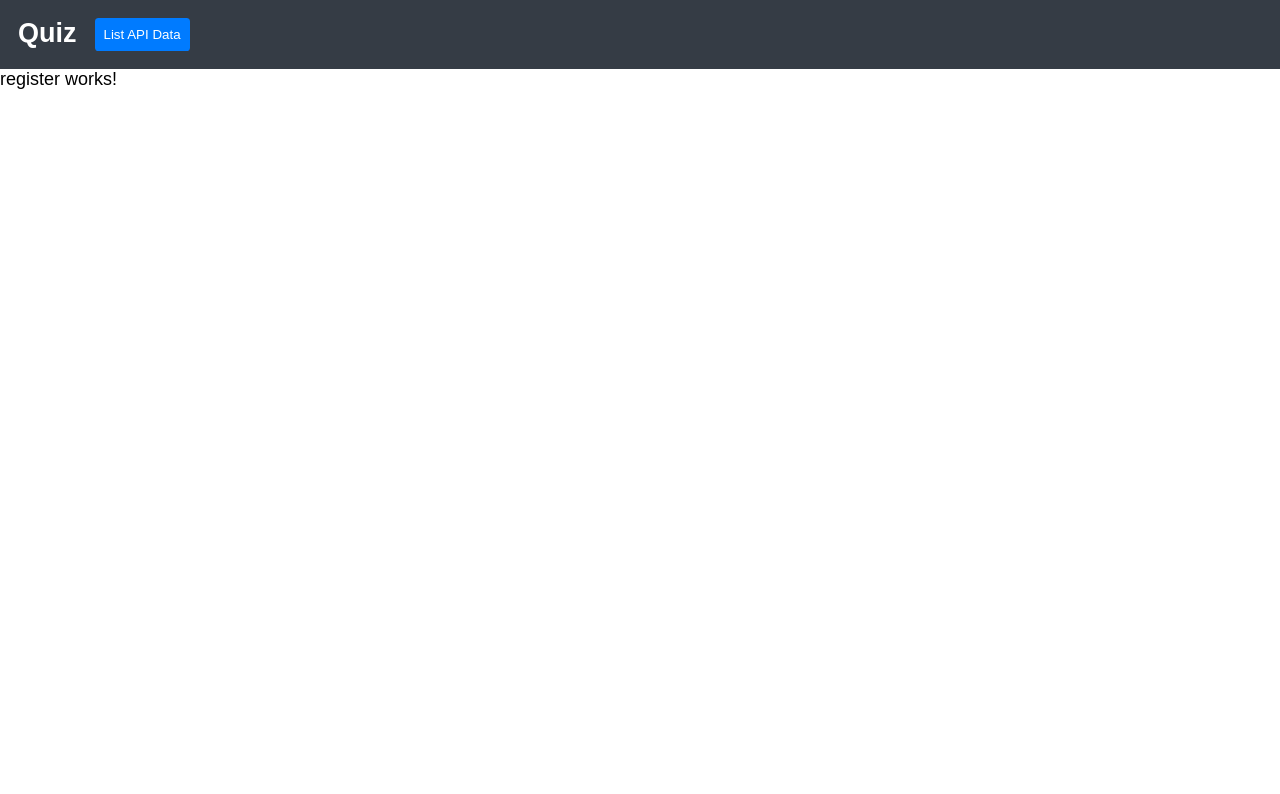
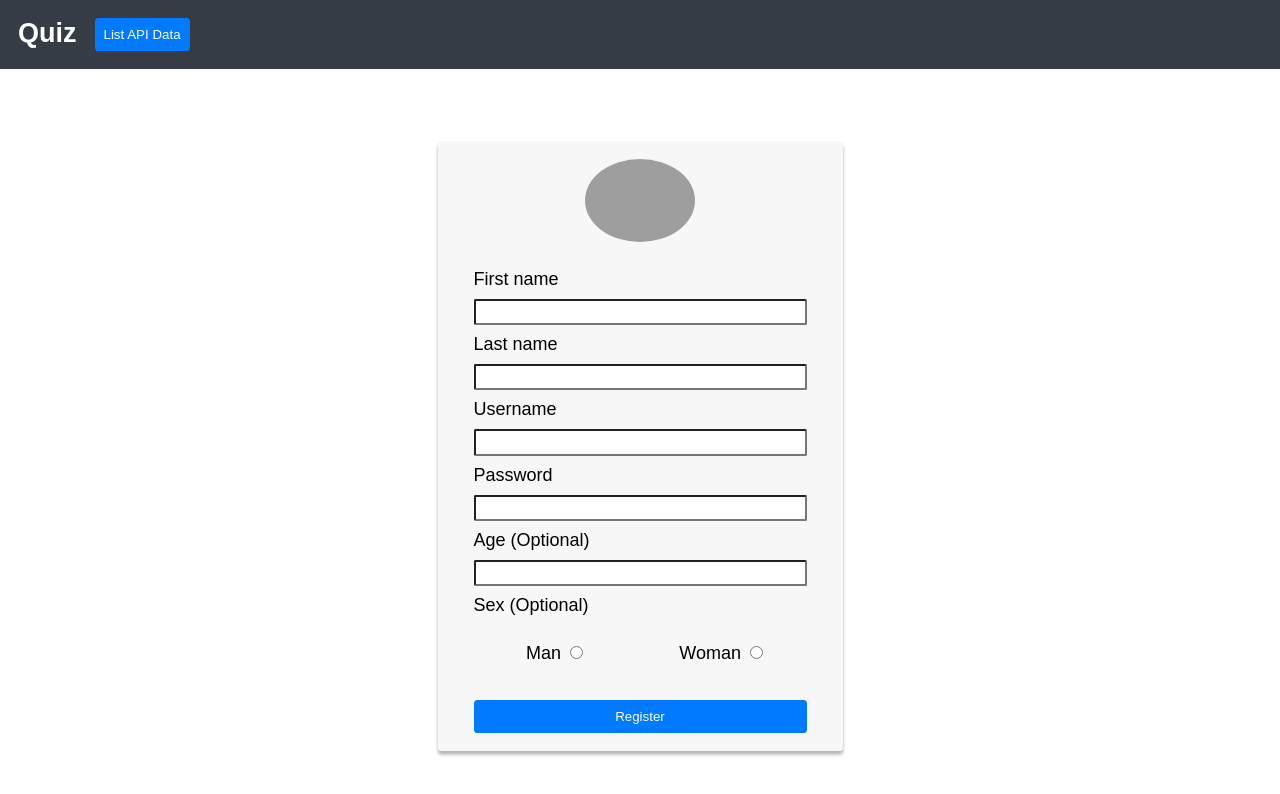
Before and after one commit to SamuelThand/quiz-app-frontend, an Angular app: page /register in a window 1280 px wide. Shown: the top 794 px of the page. Built offline with nearby package versions, Linux system fonts and the light colour scheme; grey boxes are pictures that could not be loaded.

Commit message:
Built html and css template for register component

```diff
--- a/src/app/login/login.component.html
+++ b/src/app/login/login.component.html
@@ -9,7 +9,7 @@
       <label for="username">Username</label>
       <input type="text" class="form-control" name="username" required />
       <div class="required-alert" role="alert" hidden>
-        Username is required to register!
+        Username is required to login!
       </div>
     </div>
     <div class="form-group">
@@ -22,7 +22,7 @@
         minlength="6"
       />
       <div class="required-alert" role="alert" hidden>
-        <div>Password is required</div>
+        <div>Password is required to login!</div>
         <div>Password must be at least 6 characters</div>
       </div>
       <div class="form-group">
--- a/src/app/register/register.component.css
+++ b/src/app/register/register.component.css
@@ -0,0 +1,69 @@
+.card {
+  display: flex;
+  flex-direction: column;
+  width: 40%;
+  max-width: 22.5rem;
+  padding: 1rem 1rem 0;
+  margin: 0 auto;
+  background-color: #f7f7f7;
+  margin-top: 4rem;
+  box-shadow: 0 0.2rem 0.2rem rgb(0 0 0 / 30%);
+  border-radius: 0.2rem;
+}
+
+.login-image {
+  height: 30%;
+  width: 30%;
+  border-radius: 50%;
+  margin: 0 auto;
+}
+
+form {
+  display: flex;
+  flex-direction: column;
+  padding: 1rem;
+}
+
+.form-group {
+  display: flex;
+  flex-direction: column;
+}
+
+.sex-group {
+  display: flex;
+  flex-direction: row;
+  justify-content: space-around;
+  margin-top: 1rem;
+}
+
+label {
+  margin-bottom: 0.5rem;
+  margin-top: 0.5rem;
+}
+
+.radio-pair label {
+  padding: 0.5rem;
+}
+
+.form-control {
+  padding: 0.2rem;
+  border-radius: 0.1rem;
+}
+
+input:focus {
+  outline: none;
+}
+
+button {
+  color: #fff;
+  background-color: #007bff;
+  border: 0;
+  border-radius: 0.2rem;
+  margin-top: 2rem;
+  padding: 0.5rem;
+}
+
+button:hover {
+  cursor: pointer;
+  opacity: 0.5;
+}
--- a/src/app/register/register.component.html
+++ b/src/app/register/register.component.html
@@ -1 +1,83 @@
-<p>register works!</p>
+<!DOCTYPE html>
+
+<div class="card">
+  <img src="//ssl.gstatic.com/accounts/ui/avatar_2x.png" class="login-image" />
+
+  <!-- TODO lägg till form logik med ngIf, submit osv. -->
+  <form>
+    <div class="form-group">
+      <label for="firstname">First name</label>
+      <input type="text" class="form-control" name="firstname" required />
+      <div class="required-alert" role="alert" hidden>
+        Firstname is required to register!
+      </div>
+    </div>
+    <div class="form-group">
+      <label for="lastname">Last name</label>
+      <input type="text" class="form-control" name="lastname" required />
+      <div class="required-alert" role="alert" hidden>
+        Firstname is required to register!
+      </div>
+    </div>
+    <div class="form-group">
+      <label for="username">Username</label>
+      <input type="text" class="form-control" name="username" required />
+      <div class="required-alert" role="alert" hidden>
+        Username is required to register!
+      </div>
+    </div>
+    <div class="form-group">
+      <label for="password">Password</label>
+      <input
+        type="password"
+        class="form-control"
+        name="password"
+        required
+        minlength="6"
+      />
+      <div class="required-alert" role="alert" hidden>
+        <div>Password is required</div>
+        <div>Password must be at least 6 characters</div>
+      </div>
+      <div class="form-group">
+        <label for="age">Age (Optional)</label>
+        <input
+          type="text"
+          inputmode="numeric"
+          class="form-control"
+          name="age"
+          maxlength="3"
+        />
+      </div>
+      <div class="form-group">
+        <label for="sex">Sex (Optional)</label>
+        <div class="sex-group">
+          <div class="radio-pair">
+            <label for="sex-male">Man</label>
+            <input type="radio" class="form-control" name="sex" id="sex-male" />
+          </div>
+          <div class="radio-pair">
+            <label for="sex-female">Woman</label>
+            <input
+              type="radio"
+              class="form-control"
+              name="sex"
+              id="sex-female"
+            />
+          </div>
+        </div>
+      </div>
+      <div class="form-group">
+        <button>Register</button>
+      </div>
+      <div class="form-group">
+        <div class="required-alert" role="alert" hidden>
+          Login failed: errorMessage binding
+        </div>
+        <div class="alert alert-success" hidden>
+          Logged in as INLOGGAD_ADMIN binding.
+        </div>
+      </div>
+    </div>
+  </form>
+</div>
```
